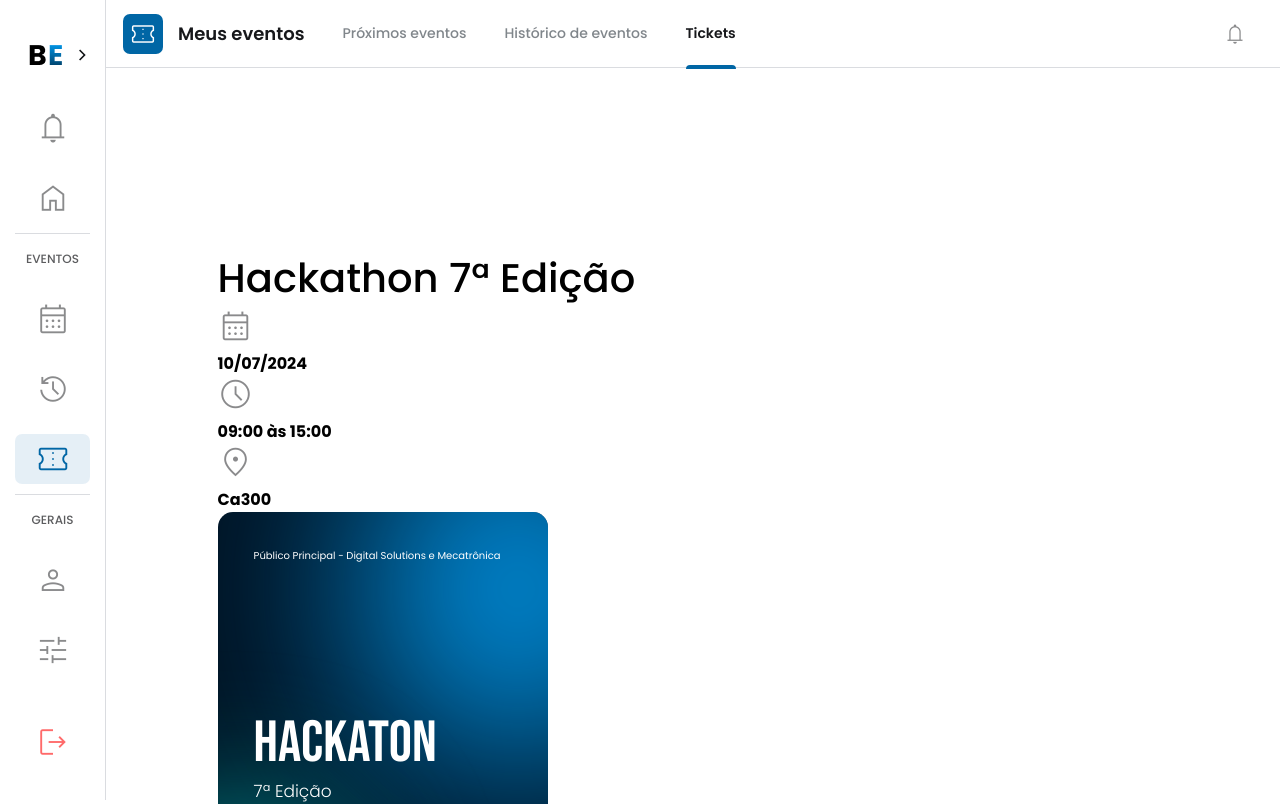
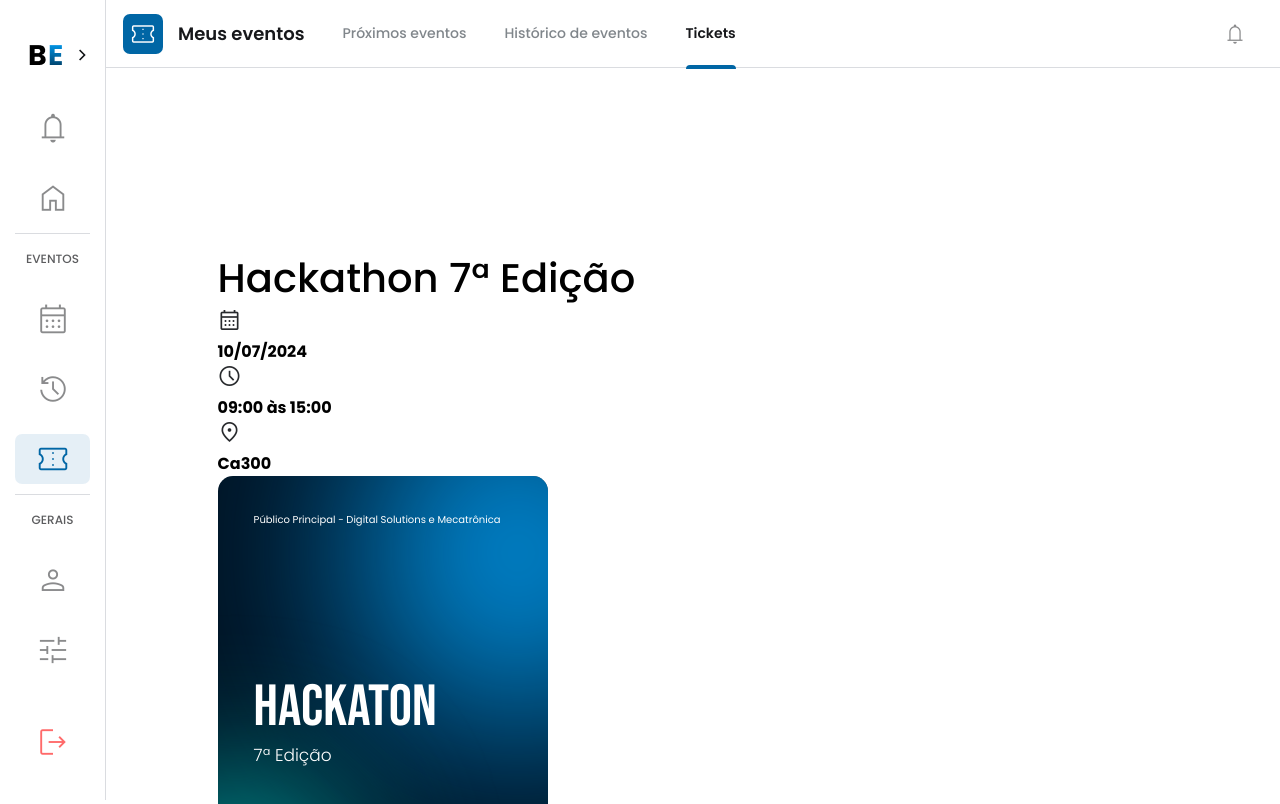
Before and after one commit to EsyProject/EsyFrontend, a React (Vite) app: page /tickets in a window 1280 px wide. Shown: the top 804 px of the page. Built offline with nearby package versions, Linux system fonts and the light colour scheme.

Commit message:
style: index style update

```diff
--- a/src/index.css
+++ b/src/index.css
@@ -86,3 +86,10 @@ body {
   opacity: 100%;
   font-size: 22px;
 }
+
+.info-wrapper .material-symbols-outlined {
+  font-variation-settings: "FILL" 0, "wght" 400, "GRAD" 0, "opsz" 40;
+  color: #282A2D;
+  opacity: 100%;
+  font-size: 24px;
+}
```
